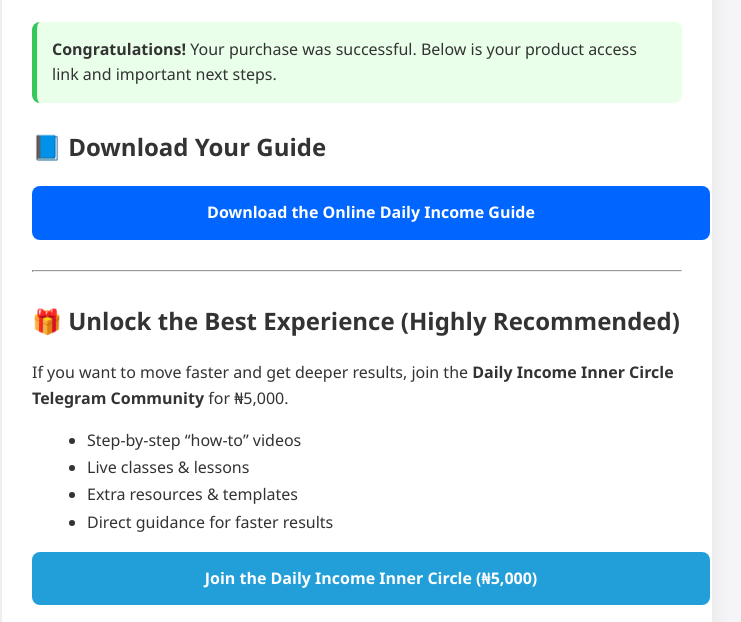
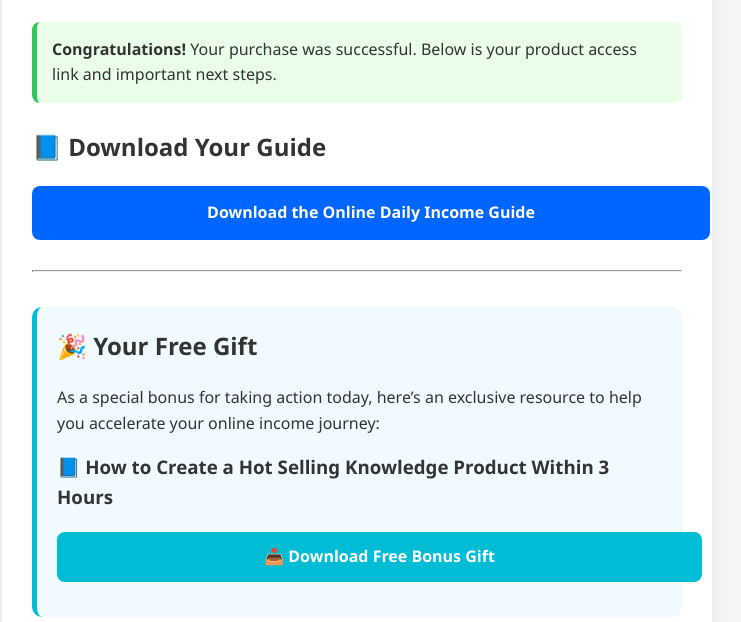
Before and after one commit to LawrencePatrick1/Product-Delivery-Page, a plain HTML site: page index.html in a window 1280 px wide. Shown: the part 176-798 px from the top of the page, without its empty margins (283-1024 px from the left). Drawn offline with Linux system fonts and the light colour scheme.

Commit message:
Update index.html

```diff
--- a/index.html
+++ b/index.html
@@ -109,6 +109,35 @@
         <a href="https://rebrand.ly/ODIncomeGuide" class="btn">Download the Online Daily Income Guide</a>
 
         <hr style="margin: 30px 0; bordnone; border-bottom: 1px solid #eee;">
+<div class="free-gift-box" style="
+    background: #f0faff;
+    padding: 20px;
+    border-radius: 10px;
+    border-left: 5px solid #00bcd4;
+    margin-top: 35px;
+">
+    <h2 style="margin-top: 0;">🎉 Your Free Gift</h2>
+    <p>
+        As a special bonus for taking action today, here’s an exclusive resource to help you accelerate your online income journey:
+    </p>
+
+    <h3 style="margin: 10px 0 15px 0; font-weight: bold;">
+        📘 How to Create a Hot Selling Knowledge Product Within 3 Hours
+    </h3>
+
+    <a href="https://rebrand.ly/CreateMyProduct" class="btn" style="
+        display: inline-block;
+        background: #00bcd4;
+        color: white;
+        padding: 12px 20px;
+        border-radius: 8px;
+        font-weight: bold;
+        text-decoration: none;
+        margin-top: 5px;
+    ">
+        📥 Download Free Bonus Gift
+    </a>
+</div>
 
         <h2>🎁 Unlock the Best Experience (Highly Recommended)</h2>
 <p>
```
